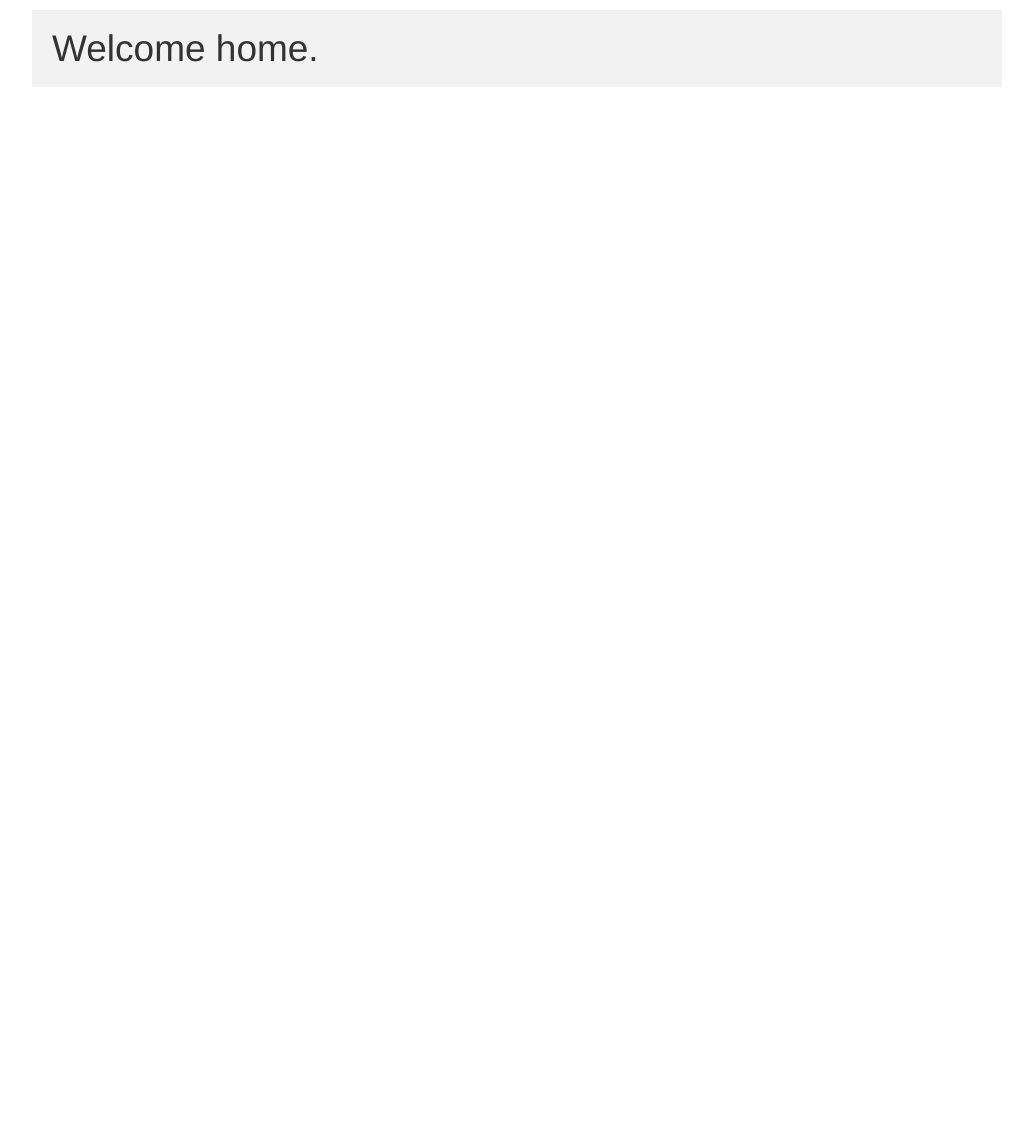
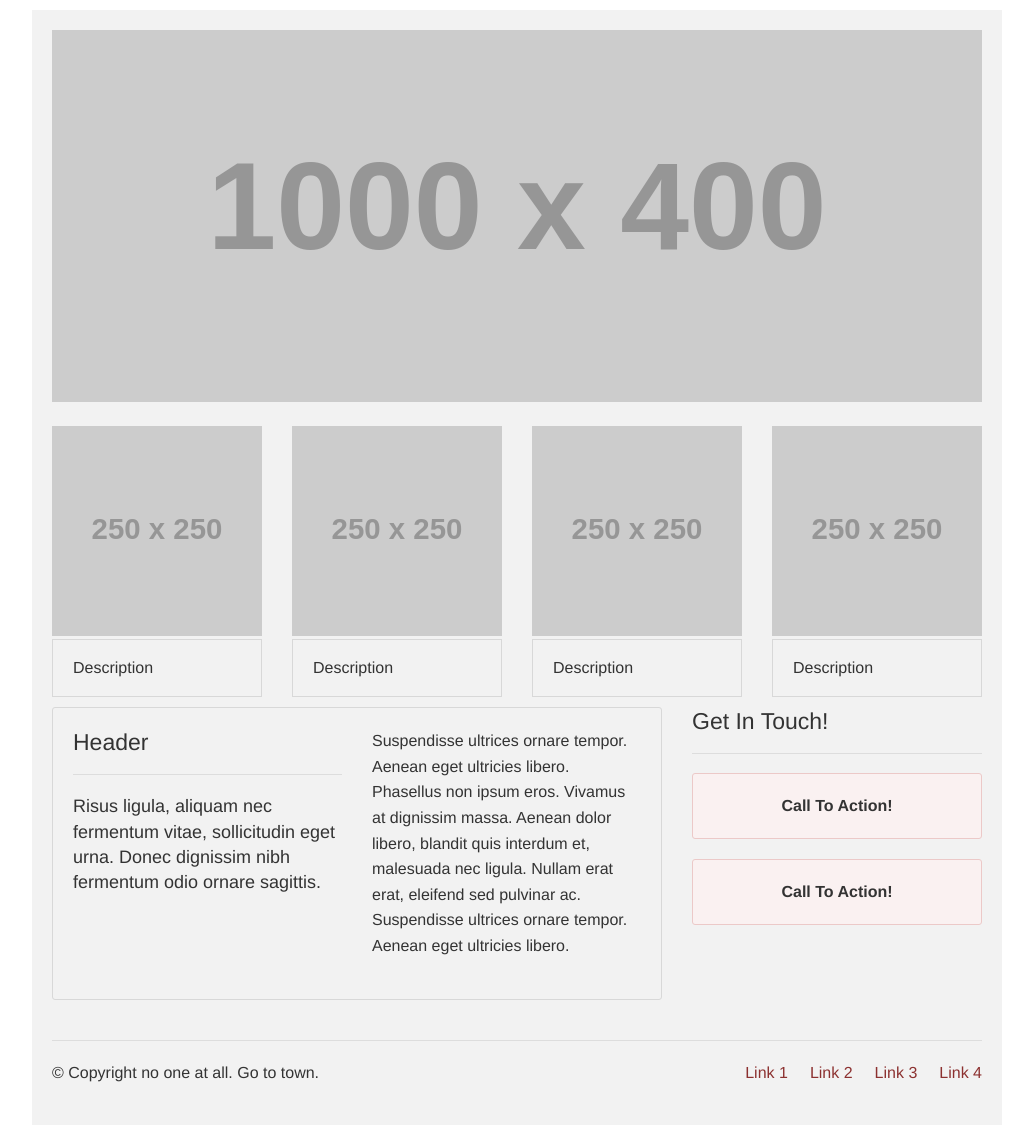
Before and after one commit to valoku/valoku, a Django app: page / in a window 1280 px wide. Shown: the part 45-1190 px from the top of the page, without its empty margins (123-1156 px from the left). Before the commit the page ends 132 px from the top, so only its background shows below. Run offline with Django 3.2, Linux system fonts and the light colour scheme; the visitor is signed in with stand-in values (Sample User, id 1); grey boxes labelled with a size stand in for pictures from a placeholder-image service; parts of the project's set-up code (start-up, migrations or seed data) failed here and were passed over; some libraries are stand-ins or nearby versions.

Commit message:
Added a foundation template for home.html

```diff
--- a/paul/templates/home.html
+++ b/paul/templates/home.html
@@ -2,6 +2,114 @@
 
 {% block content %}
 
-	<h2>Welcome home.</h2>
+    <div class="row">
+        <div class="large-12 columns">
+
+            <div class="hide-for-small">
+                <div id="featured"><img alt="slide image" src="http://placehold.it/1000x400&amp;text=Slide%20Image">
+                </div>
+            </div>
+
+            <div class="row">
+                <div class="small-12 show-for-small"><br>
+                    <img src="http://placehold.it/1000x600&amp;text=For%20Small%20Screens"></div>
+            </div>
+        </div>
+    </div><br>
+    <div class="row">
+        <div class="large-12 columns">
+            <div class="row">
+
+                <div class="large-3 small-6 columns">
+                    <img src="http://placehold.it/250x250&amp;text=Thumbnail">
+                    <h6 class="panel">Description</h6>
+                </div>
+                <div class="large-3 small-6 columns">
+                    <img src="http://placehold.it/250x250&amp;text=Thumbnail">
+                    <h6 class="panel">Description</h6>
+                </div>
+                <div class="large-3 small-6 columns">
+                    <img src="http://placehold.it/250x250&amp;text=Thumbnail">
+                    <h6 class="panel">Description</h6>
+                </div>
+                <div class="large-3 small-6 columns">
+                    <img src="http://placehold.it/250x250&amp;text=Thumbnail">
+                    <h6 class="panel">Description</h6>
+                </div>
+            </div>
+        </div>
+    </div>
+    <div class="row">
+        <div class="large-12 columns">
+            <div class="row">
+
+                <div class="large-8 columns">
+                    <div class="panel radius">
+                        <div class="row">
+                            <div class="large-6 small-6 columns">
+                                <h4>Header</h4>
+                                <hr>
+                                <h5 class="subheader">Risus ligula, aliquam nec fermentum vitae, sollicitudin eget urna.
+                                    Donec
+                                    dignissim nibh fermentum odio ornare sagittis.</h5>
+
+                                <div class="show-for-small" style="text-align: center">
+                                    <a class="small radius button" href="#">Call To Action!</a><br>
+                                    <a class="small radius button" href="#">Call To Action!</a>
+                                </div>
+                            </div>
+                            <div class="large-6 small-6 columns">
+                                <p>Suspendisse ultrices ornare tempor. Aenean eget ultricies libero. Phasellus non ipsum
+                                    eros. Vivamus
+                                    at dignissim massa. Aenean dolor libero, blandit quis interdum et, malesuada nec
+                                    ligula. Nullam erat
+                                    erat, eleifend sed pulvinar ac. Suspendisse ultrices ornare tempor. Aenean eget
+                                    ultricies libero.</p>
+                            </div>
+                        </div>
+                    </div>
+                </div>
+                <div class="large-4 columns hide-for-small">
+                    <h4>Get In Touch!</h4>
+                    <hr>
+                    <a href="#">
+                        <div class="panel radius callout" style="text-align: center">
+                            <strong>Call To Action!</strong>
+                        </div>
+                    </a> <a href="#">
+                    <div class="panel radius callout" style="text-align: center">
+                        <strong>Call To Action!</strong>
+                    </div>
+                </a>
+                </div>
+            </div>
+        </div>
+    </div>
+    <footer class="row">
+        <div class="large-12 columns">
+            <hr>
+            <div class="row">
+                <div class="large-6 columns">
+                    <p>© Copyright no one at all. Go to town.</p>
+                </div>
+                <div class="large-6 columns">
+                    <ul class="inline-list right">
+                        <li>
+                            <a href="#">Link 1</a>
+                        </li>
+                        <li>
+                            <a href="#">Link 2</a>
+                        </li>
+                        <li>
+                            <a href="#">Link 3</a>
+                        </li>
+                        <li>
+                            <a href="#">Link 4</a>
+                        </li>
+                    </ul>
+                </div>
+            </div>
+        </div>
+    </footer>
 
 {% endblock %}
```
